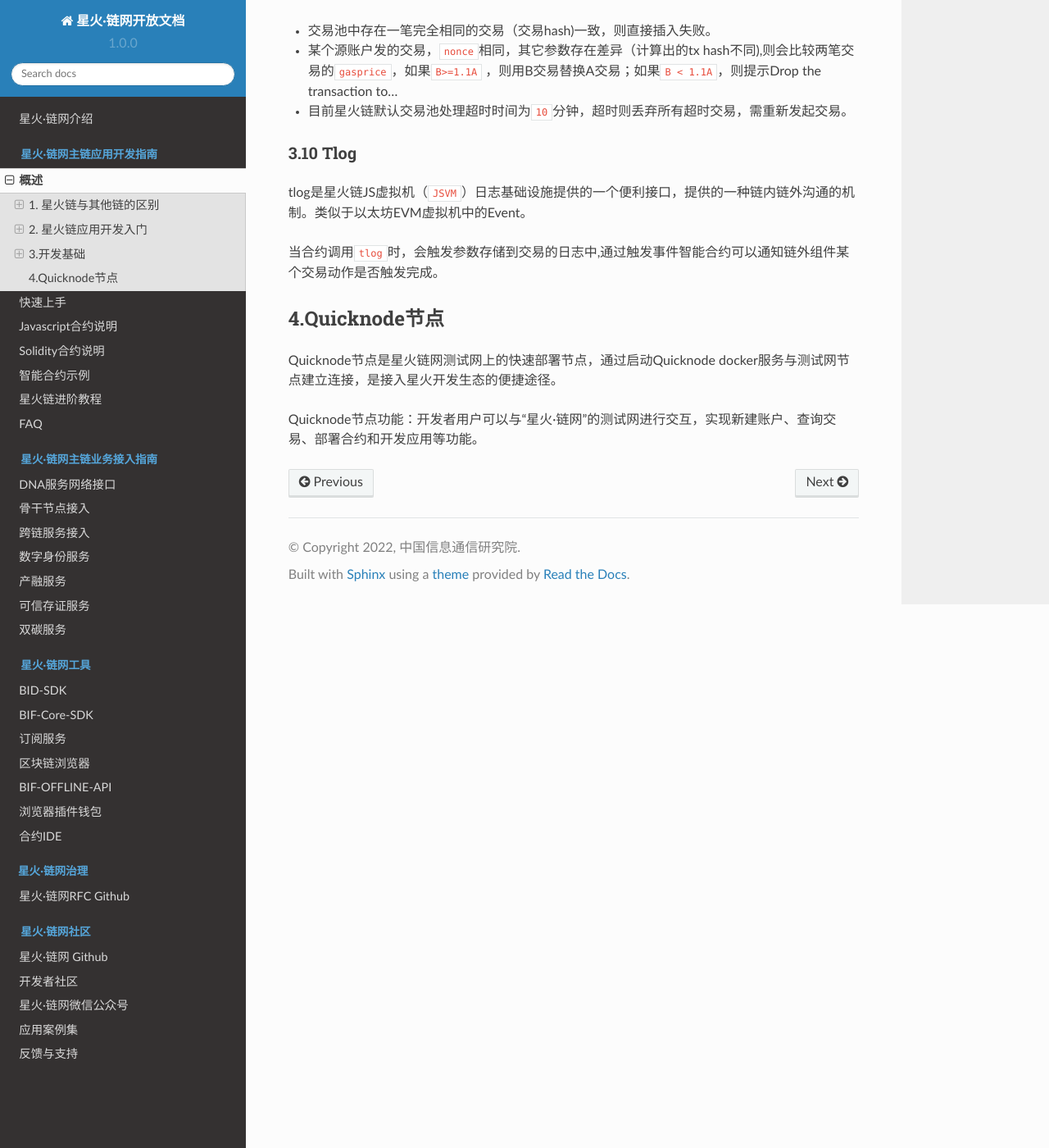
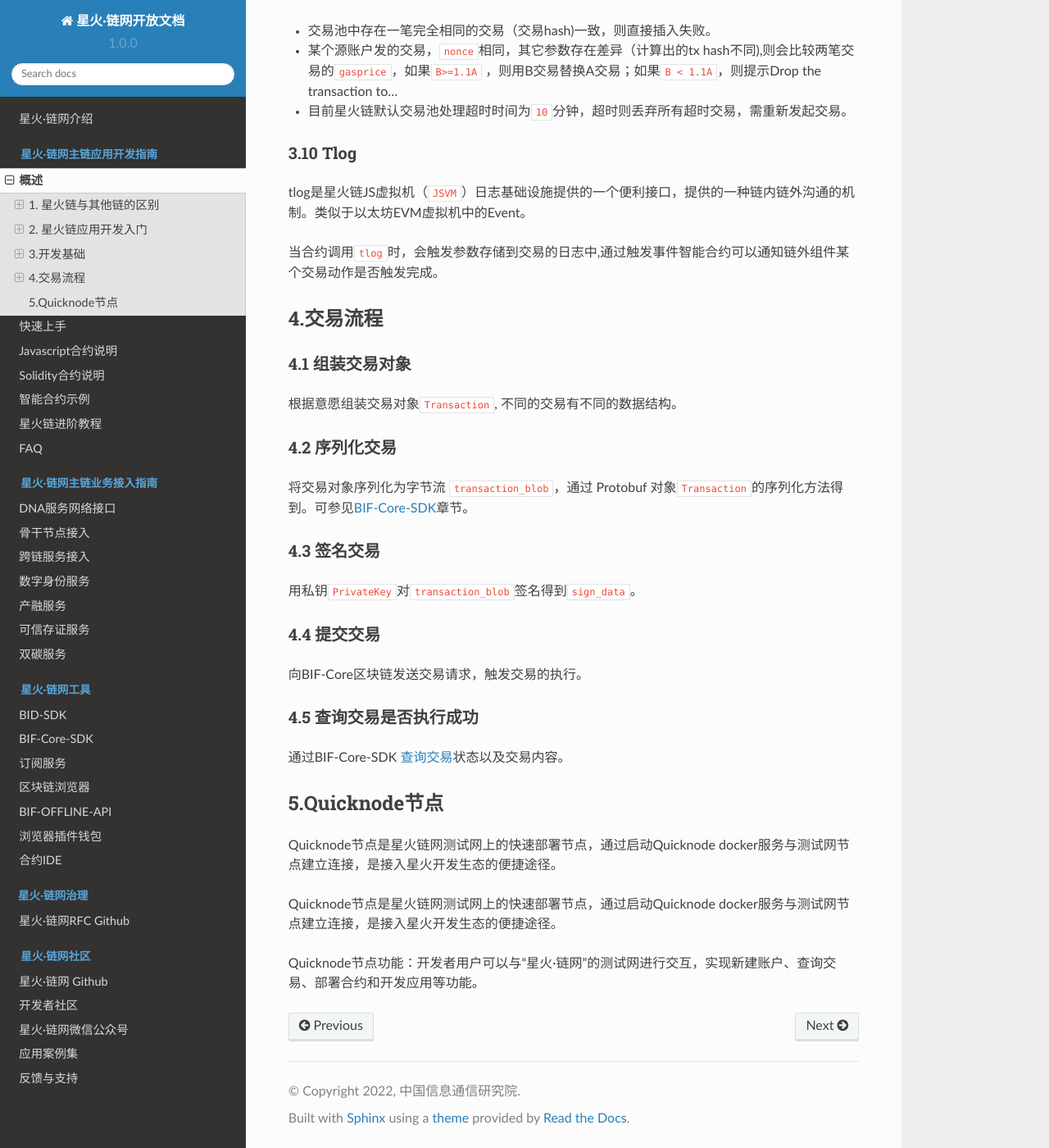
Before and after one commit to caict-4iot-dev/bif-doc, a Sphinx documentation site: the page built from docs/source/app/brief.md, in a window 1280 px wide and 1400 px high, scrolled down 4236 px. Shown: the whole window at 82% size. Built offline with Sphinx 7.4.7 and the Read the Docs theme 2.0.0, drawn with Linux system fonts in a browser that asks for light colours.

Commit message:
mod file

```diff
--- a/docs/source/app/brief.md
+++ b/docs/source/app/brief.md
@@ -172,7 +172,31 @@
 
 当合约调用`tlog`时，会触发参数存储到交易的日志中,通过触发事件智能合约可以通知链外组件某个交易动作是否触发完成。
 
-## 4.Quicknode节点
+## 4.交易流程
+
+### 4.1 组装交易对象
+
+根据意愿组装交易对象`Transaction`, 不同的交易有不同的数据结构。
+
+### 4.2 序列化交易
+
+将交易对象序列化为字节流 `transaction_blob`，通过 Protobuf 对象`Transaction`的序列化方法得到。可参见[BIF-Core-SDK](https://bif-doc.readthedocs.io/zh_CN/latest/tools/bifsdk.html)章节。
+
+### 4.3 签名交易
+
+用私钥`PrivateKey`对`transaction_blob`签名得到`sign_data`。
+
+### 4.4 提交交易
+
+向BIF-Core区块链发送交易请求，触发交易的执行。
+
+### 4.5 查询交易是否执行成功
+
+通过BIF-Core-SDK [查询交易](https://bif-doc.readthedocs.io/zh_CN/latest/tools/bifsdk.html)状态以及交易内容。
+
+## 5.Quicknode节点
+
+Quicknode节点是星火链网测试网上的快速部署节点，通过启动Quicknode docker服务与测试网节点建立连接，是接入星火开发生态的便捷途径。
 
 Quicknode节点是星火链网测试网上的快速部署节点，通过启动Quicknode docker服务与测试网节点建立连接，是接入星火开发生态的便捷途径。
 
```
